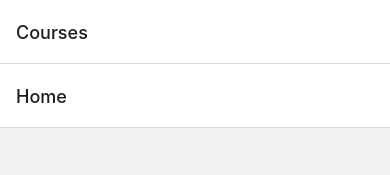
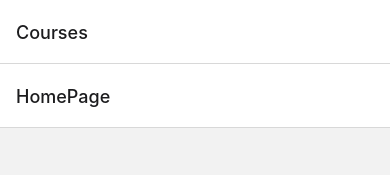
Before and after one commit to ashtonxiong/same-Q-App, a React Native app: screen / in a window 390 px wide. Shown: the top 175 px of the page. Built offline with nearby package versions, Linux system fonts and the light colour scheme.

Commit message:
Fix Back Button with bottom Bar

```diff
--- a/App.js
+++ b/App.js
@@ -15,11 +15,10 @@ const Tab = createBottomTabNavigator();
 const MainStack = () => {
   return (
     <Stack.Navigator initialRouteName="Home">
-      <Stack.Screen name="Home" component={HomePage} />
+      <Stack.Screen name="HomePage" component={HomePage} />
       <Stack.Screen name="CoursePage" component={CoursePage} />
       <Stack.Screen name="Notifications" component={Notifications} />
       <Stack.Screen name="QuestionPage" component={QuestionPage} />
-
     </Stack.Navigator>
   );
 };
```
